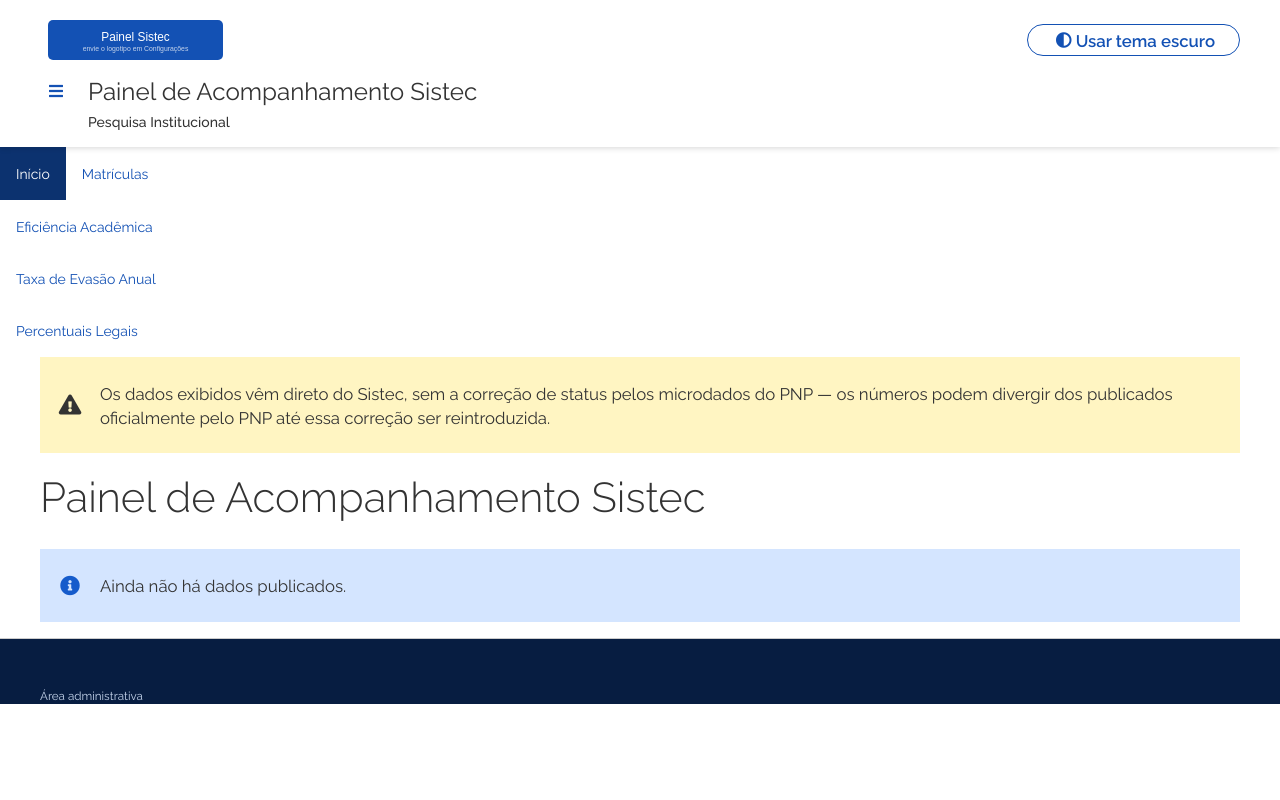
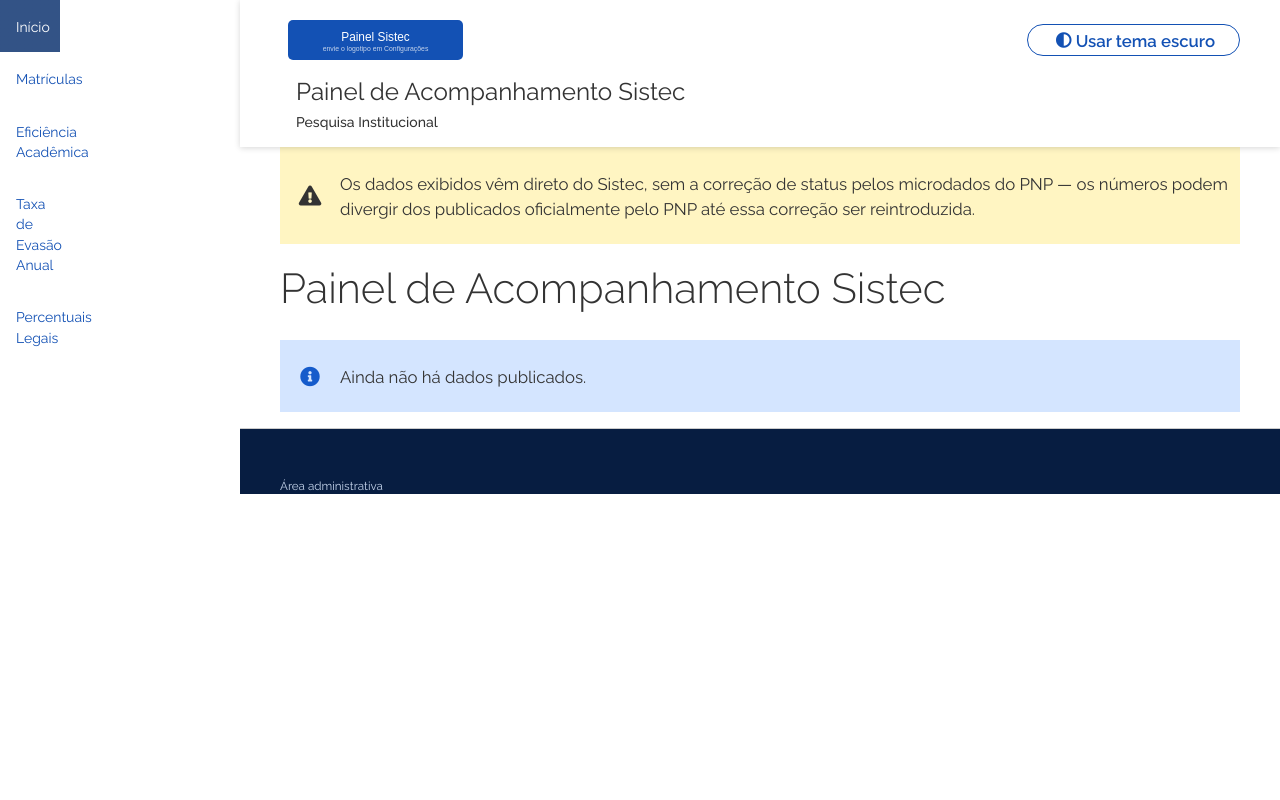
Before and after one commit to fabiodinizrossi/CalcSISTEC, a Flask app: page / in a window 1280 px wide. Run offline with Flask 3, Linux system fonts and the light colour scheme; data comes from the database, SQL or seed files in the repository; data that the repository does not hold is empty; parts of the project's set-up code (start-up, migrations or seed data) failed here and were passed over.

Commit message:
fix(ui): menu vira barra lateral fixa em telas largas
A partir de 992px o menu passa de barra horizontal com hamburguer para barra lateral fixa a esquerda (AD-005), sem botao de recolher; menu.js perde o modo persistente/recolher e so trata o sobreposto abaixo de 992px.

```diff
--- a/app/assets/style.css
+++ b/app/assets/style.css
@@ -60,6 +60,7 @@
 
 :root{
   --alvo-toque-minimo: 24px;
+  --menu-largura: 240px;
 }
 
 /* A partir de 1600px o conteúdo para em --grid-tv-maxwidth e fica centralizado. */
@@ -81,14 +82,16 @@
   outline-offset: var(--spacing-scale-half);
 }
 
-/* ---- Menu: persistente e aberto a partir de 992px (o botão do cabeçalho o recolhe e mostra), sobreposto abaixo disso ---- */
+/* ---- Menu: barra lateral fixa à esquerda a partir de 992px, sobreposto abaixo disso ---- */
 
 @media (min-width: 992px){
+  .br-menu{ position: fixed; top: 0; bottom: 0; left: 0; width: var(--menu-largura); overflow-y: auto; }
   .br-menu .menu-container, .br-menu.active .menu-container{ display: block; position: static; }
-  .br-menu.menu-recolhido .menu-container, .br-menu.menu-recolhido.active .menu-container{ display: none; }
-  .br-menu .menu-panel{ height: auto; flex-direction: row; }
-  .br-menu .menu-body{ display: flex; flex-wrap: wrap; }
+  .br-menu .menu-panel{ height: 100vh; }
+  .br-menu .menu-body{ display: block; }
   .br-menu .menu-header, .br-menu .menu-scrim{ display: none; }
+  .header-menu-trigger{ display: none; }
+  body{ padding-left: var(--menu-largura); }
 }
 
 /* Sem o core.min.js o menu não abre: fica sempre à vista, como lista de links. */
```
Also changed, not shown: app/static/js/menu.js (+4 -32 lines), tests/test_js_fiacao.py (+6 -12 lines), tests/test_style_css.py (+5 -6 lines), .specs/STATE.md, .specs/features/govbr-design-system/design.md, .specs/features/govbr-design-system/spec.md, .specs/features/govbr-design-system/verificacao-visual.md.
